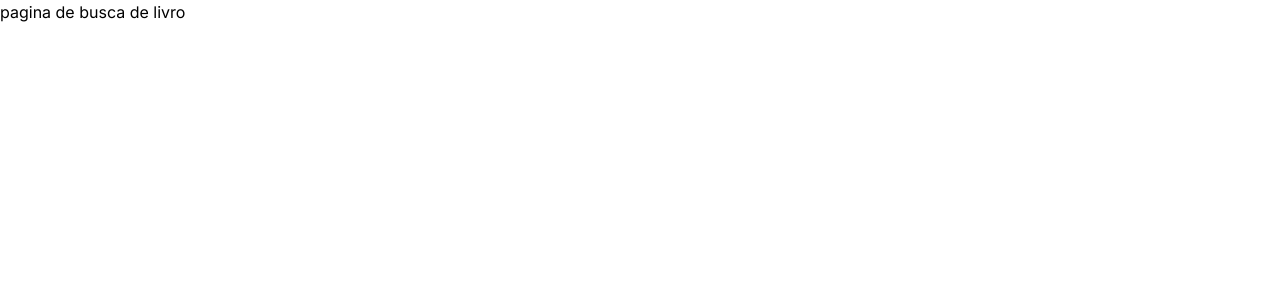
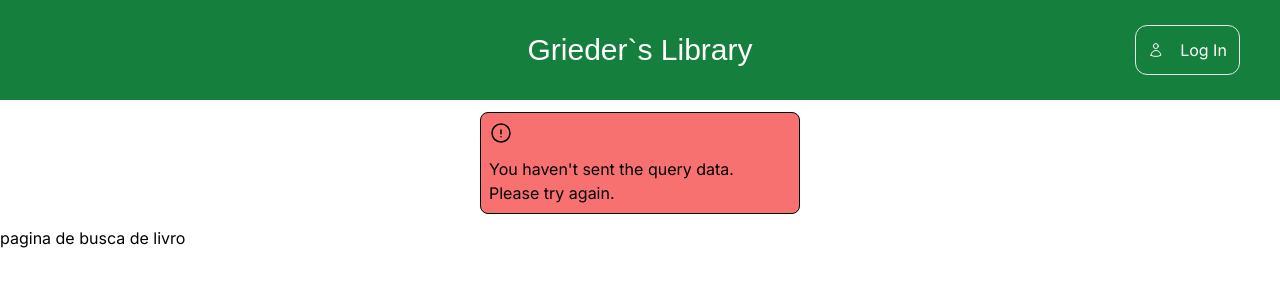
Before and after one commit to IgorGrieder/Library, a Next.js app in the folder library/: page /books/search in a window 1280 px wide. Shown: the top 300 px of the page. Built offline with nearby package versions, Linux system fonts and the light colour scheme.

Commit message:
Created a error message to show a query error

```diff
--- a/library/src/app/books/search/page.tsx
+++ b/library/src/app/books/search/page.tsx
@@ -1,10 +1,13 @@
 'use client';
+import Header from '@/components/header';
+import NameQueryError from '@/components/nameQueryError';
 import { Book } from '@/types/types';
 import axiosInstance from '@/utils/axios';
 import { useEffect, useState } from 'react';
 
 const Page = () => {
   const [book, setBook] = useState<Book | null>(null); // State variable to control the book information
+  const [nameQuery, setNameQuery] = useState(false); // State variable to control if there's a name query
   const useEffectCallback = async () => {
     // Getting the URL info to make the request
     const urlSearchParams = new URLSearchParams(window.location.search);
@@ -14,6 +17,7 @@ const Page = () => {
     const { name } = queryParams;
 
     if (name) {
+      setNameQuery(true);
       // If the name was passed by the query
       const result = await axiosInstance.get(`books/search?name=${name}`);
       setBook(result.data); // Setting the book based on the request
@@ -27,6 +31,8 @@ const Page = () => {
 
   return (
     <div className="h-screen bg-white text-black">
+      <Header></Header>
+      {!nameQuery && <NameQueryError></NameQueryError>}
       pagina de busca de livro
       <div>{book?.name}</div>
       <div>{book?.author.name}</div>
--- a/library/src/components/header.tsx
+++ b/library/src/components/header.tsx
@@ -30,9 +30,7 @@ const Header = () => {
 
   return (
     <div className="flex items-center justify-center bg-green-700 px-10 py-8 text-white">
-      <h1 className="font-Barlow text-center text-3xl">
-        Welcome to <br /> Grieder`s Library
-      </h1>
+      <h1 className="font-Barlow text-center text-3xl">Grieder`s Library</h1>
       <div className="grid-cols-custom absolute right-0 mr-10 grid gap-2 rounded-xl border p-3">
         <button
           onClick={handleClickSignIn}
--- /dev/null
+++ b/library/src/components/nameQueryError.tsx
@@ -0,0 +1,26 @@
+const NameQueryError = () => {
+  return (
+    <div className="m-3 mx-auto w-1/4 rounded-lg border border-black bg-red-400 p-2">
+      <svg
+        xmlns="http://www.w3.org/2000/svg"
+        fill="none"
+        viewBox="0 0 24 24"
+        strokeWidth={1.5}
+        stroke="currentColor"
+        className="mb-3 size-6"
+      >
+        <path
+          strokeLinecap="round"
+          strokeLinejoin="round"
+          d="M12 9v3.75m9-.75a9 9 0 1 1-18 0 9 9 0 0 1 18 0Zm-9 3.75h.008v.008H12v-.008Z"
+        />
+      </svg>
+      <h1 className="text-left">
+        You haven't sent the query data. <br />
+        Please try again.
+      </h1>
+    </div>
+  );
+};
+
+export default NameQueryError;
```
